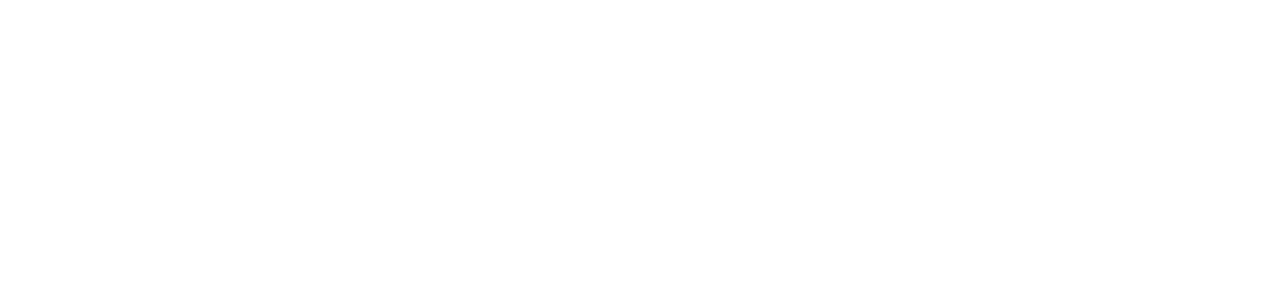
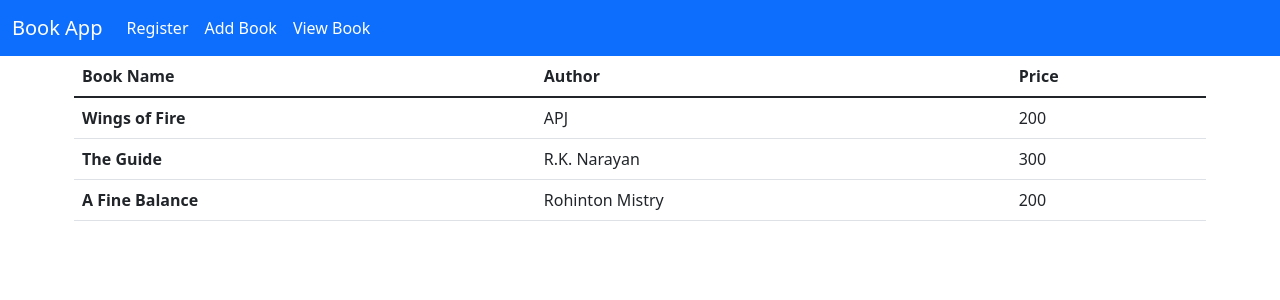
Before and after one commit to jerinjames707/bookapp, a React (Create React App) app: page /view in a window 1280 px wide. Before the commit this address had no page. Shown: the top 300 px of the page. Built offline with nearby package versions, Linux system fonts and the light colour scheme.

Commit message:
course-develop

```diff
--- a/src/App.js
+++ b/src/App.js
@@ -3,17 +3,22 @@ import './App.css';
 import 'bootstrap/dist/css/bootstrap.min.css';
 import 'bootstrap/dist/js/bootstrap.bundle.min.js';
 import Addbook from './components/Addbook';
-import Searchbook from './components/Searchbook';
+
 import { BrowserRouter, Route, Routes } from 'react-router-dom';
+import ViewBook from './components/ViewBook';
+import Register from './components/Register';
+import Login from './components/Login';
 
 function App() {
   return (
     <div>
      <BrowserRouter>
      <Routes>
-      <Route path="/" exact element={<Addbook/>}/>
-      <Route path="/search" exact element={<Searchbook/>}/>
+     <Route path="/" exact element={<Login/>}/>
+     <Route path="/register" exact element={<Register/>}/>
+      <Route path="/add" exact element={<Addbook/>}/>
 
+      <Route path="/view" exact element={<ViewBook/>}/>
      </Routes>
      </BrowserRouter>
     </div>
--- a/src/components/Addbook.js
+++ b/src/components/Addbook.js
@@ -1,7 +1,14 @@
-import React from 'react'
+import React, { useState } from 'react'
 import Header from './Header'
 
 const Addbook = () => {
+    var [bookname,setName]=useState("")
+    var [author,setAuthor]=useState("")
+    var [price,setPrice]=useState("")
+    const subData=()=>{
+        const data={"bookname":bookname,"author":author,"price":price}
+        console.log(data)
+    }
   return (
     <div>
         <Header/>
@@ -12,18 +19,18 @@ const Addbook = () => {
 
                 <div className="col col-12 col-sm-12 col-md-12 col-lg-12 col-xl-12 col-xxl-12">
                     <label for="" className="form-label">Book Title</label>
-                    <input className="form-control" placeholder="Enter Book Title" type="text"/>
+                    <input onChange={(e)=>{setName(e.target.value)}} className="form-control" placeholder="Enter Book Title" type="text"/>
                 </div>
                 <div className="col col-12 col-sm-6 col-md-6 col-lg-6 col-xl-6 col-xxl-6">
                     <label for="" className="form-label">Author</label>
-                    <input className="form-control" placeholder="Enter Author Name" type="text"/>
+                    <input onChange={(e)=>{setAuthor(e.target.value)}} className="form-control" placeholder="Enter Author Name" type="text"/>
                 </div>
                 <div className="col col-12 col-sm-6 col-md-6 col-lg-6 col-xl-6 col-xxl-6">
                     <label for="" className="form-label">Price</label>
-                    <input className="form-control" placeholder="Enter Price" type="text"/>
+                    <input onChange={(e)=>{setPrice(e.target.value)}} className="form-control" placeholder="Enter Price" type="text"/>
                 </div>
                 <div className="col col-12 col-sm-6 col-md-6 col-lg-6 col-xl-6 col-xxl-6">
-                    <button className="btn btn-primary">Submit</button>
+                    <button onClick={subData} className="btn btn-primary">Submit</button>
                 </div>
             </div>
         </div>
--- a/src/components/Header.js
+++ b/src/components/Header.js
@@ -4,7 +4,7 @@ import { Link } from 'react-router-dom'
 const Header = () => {
   return (
     <div>
-        <nav className="navbar navbar-expand-lg navbar-dark bg-dark">
+        <nav className="navbar navbar-expand-lg navbar-dark bg-primary">
   <div className="container-fluid">
     <Link className="navbar-brand" to='/'>Book App</Link>
     <button className="navbar-toggler" type="button" data-bs-toggle="collapse" data-bs-target="#navbarNavDropdown" aria-controls="navbarNavDropdown" aria-expanded="false" aria-label="Toggle navigation">
@@ -12,11 +12,14 @@ const Header = () => {
     </button>
     <div className="collapse navbar-collapse" id="navbarNavDropdown">
       <ul className="navbar-nav">
-        <li className="nav-item">
-    <Link className="nav-link active" to='/'>Add Book</Link>
+      <li className="nav-item">
+    <Link className="nav-link active" to='/register'>Register</Link>
         </li>
         <li className="nav-item">
-          <Link className="nav-link" to='/Search'>Search Book</Link>
+    <Link className="nav-link active" to='/add'>Add Book</Link>
+        </li>
+        <li className="nav-item">
+          <Link className="nav-link active" to='/view'>View Book</Link>
         </li>
       </ul>
     </div>
--- /dev/null
+++ b/src/components/Login.js
@@ -0,0 +1,41 @@
+import React, { useState } from 'react'
+import { Link } from 'react-router-dom'
+
+const Login = () => {
+    var [uname,setUname]=useState("")
+    var [pass,setPass]=useState("")
+    const subData=()=>{
+        const data={"uname":uname,"pass":pass}
+        console.log(data)
+    }
+  return (
+    <div>
+        <div className="container">
+    <div className="row">
+        <div className="col col-12 col-sm-12 col-md-12 col-lg-12 col-xl-12 col-xxl-12">
+            <div className="row g-3">
+
+                <div className="col col-12 col-sm-12 col-md-12 col-lg-12 col-xl-12 col-xxl-12">
+                    <label for="" className="form-label">User Name</label>
+                    <input onChange={(e)=>{setUname(e.target.value)}} className="form-control" placeholder="Enter User Name" type="text"/>
+                </div>
+                <div className="col col-12 col-sm-12 col-md-12 col-lg-12 col-xl-12 col-xxl-12">
+                    <label for="" className="form-label">Password</label>
+                    <input onChange={(e)=>{setPass(e.target.value)}} className="form-control" placeholder="Enter Password" type="password"/>
+                </div>
+
+                <div className="col col-12 col-sm-6 col-md-6 col-lg-6 col-xl-6 col-xxl-6">
+                    <button onClick={subData} className="btn btn-primary">Login</button>
+                </div>
+                <Link className="nav-link active" to='/register'>New User Click Here</Link>
+            </div>
+        </div>
+    </div>
+</div>
+
+
+    </div>
+  )
+}
+
+export default Login
--- /dev/null
+++ b/src/components/Register.js
@@ -0,0 +1,57 @@
+import React, { useState } from 'react'
+import { Link } from 'react-router-dom'
+import Header from './Header'
+
+const Register = () => {
+    var [name,setName]=useState("")
+    var [email,setEmail]=useState("")
+    var [uname,setUname]=useState("")
+    var [pass,setPass]=useState("")
+    var [cpass,setCpass]=useState("")
+    const subData=()=>{
+        const data={"name":name,"email":email,"uname":uname,"pass":pass,"cpass":cpass}
+        console.log(data)
+    }
+  return (
+    <div>
+        <Header/>
+        <div className="container">
+    <div className="row">
+        <div className="col col-12 col-sm-12 col-md-12 col-lg-12 col-xl-12 col-xxl-12">
+            <div className="row g-3">
+
+                <div className="col col-12 col-sm-12 col-md-12 col-lg-12 col-xl-12 col-xxl-12">
+                    <label for="" className="form-label">Name</label>
+                    <input onChange={(e)=>{setName(e.target.value)}} className="form-control" placeholder="" type="text"/>
+                </div>
+                <div className="col col-12 col-sm-12 col-md-12 col-lg-12 col-xl-12 col-xxl-12">
+                    <label for="" className="form-label">Email</label>
+                    <input onChange={(e)=>{setEmail(e.target.value)}} className="form-control" placeholder="" type="text"/>
+                </div>
+                <div className="col col-12 col-sm-12 col-md-12 col-lg-12 col-xl-12 col-xxl-12">
+                    <label for="" className="form-label">Username</label>
+                    <input onChange={(e)=>{setUname(e.target.value)}}className="form-control" placeholder="" type="text"/>
+                </div>
+                <div className="col col-12 col-sm-12 col-md-12 col-lg-12 col-xl-12 col-xxl-12">
+                    <label for="" className="form-label">Password</label>
+                    <input onChange={(e)=>{setPass(e.target.value)}} className="form-control" placeholder="" type="password"/>
+                </div>
+                <div className="col col-12 col-sm-12 col-md-12 col-lg-12 col-xl-12 col-xxl-12">
+                    <label for="" className="form-label">Confirm Password</label>
+                    <input onChange={(e)=>{setCpass(e.target.value)}} className="form-control" placeholder="" type="password"/>
+                </div>
+                <div className="col col-12 col-sm-6 col-md-6 col-lg-6 col-xl-6 col-xxl-6">
+                    <button onClick={subData} className="btn btn-primary">Register</button>
+                </div>
+                <Link className="nav-link active" to='/'>Back To Login</Link>
+            </div>
+        </div>
+    </div>
+</div>
+
+
+    </div>
+  )
+}
+
+export default Register
--- a/src/components/Searchbook.js
+++ /dev/null
@@ -1,31 +0,0 @@
-import React from 'react'
-import Header from './Header'
-
-const Searchbook = () => {
-  return (
-    <div>
-        <Header/>
-        <div className="container">
-    <div className="row">
-        <div className="col col-12 col-sm-12 col-md-12 col-lg-12 col-xl-12 col-xxl-12">
-            <div className="row g-3">
-
-                <div className="col col-12 col-sm-12 col-md-12 col-lg-12 col-xl-12 col-xxl-12">
-                    <label for="" className="form-label">Book Title</label>
-                    <input className="form-control" placeholder="Enter University RegNo:" type="text"/>
-
-                </div>
-                <div className="col col-12 col-sm-6 col-md-6 col-lg-6 col-xl-6 col-xxl-6">
-                    <button className="btn btn-primary">Search</button>
-                </div>
-            </div>
-        </div>
-    </div>
-</div>
-</div>
-
-
-  )
-}
-
-export default Searchbook
--- /dev/null
+++ b/src/components/ViewBook.js
@@ -0,0 +1,65 @@
+import React from 'react'
+import Header from './Header'
+
+const ViewBook = () => {
+    var booklist=[
+        { "title":"Wings of Fire",
+        "price":"200",
+        "author":"APJ",
+        },
+        {
+            "title":"The Guide",
+            "price":"300",
+            "author":"R.K. Narayan",
+        },
+        {
+            "title":"A Fine Balance",
+            "price":"200",
+            "author":"Rohinton Mistry",
+        }
+    ]
+  return (
+    <div>
+        <Header/>
+        <div className="container">
+    <div className="row">
+        <div className="col col-12 col-sm-12 col-md-12 col-lg-12 col-xl-12 col-xxl-12">
+            <div className="row g-3">
+
+
+
+    <table class="table">
+  <thead>
+    <tr>
+      <th scope="col">Book Name</th>
+      <th scope="col">Author</th>
+      <th scope="col">Price</th>
+    </tr>
+  </thead>
+
+    <tbody>
+    {booklist.map((value,key)=>{
+                    return  <tr>
+      <th scope="row">{value.title}</th>
+      <td>{value.author}</td>
+      <td>{value.price}</td>
+    </tr>
+
+
+
+
+                })}
+                 </tbody>
+  </table>
+
+            </div>
+        </div>
+    </div>
+</div>
+
+
+    </div>
+  )
+}
+
+export default ViewBook
```
